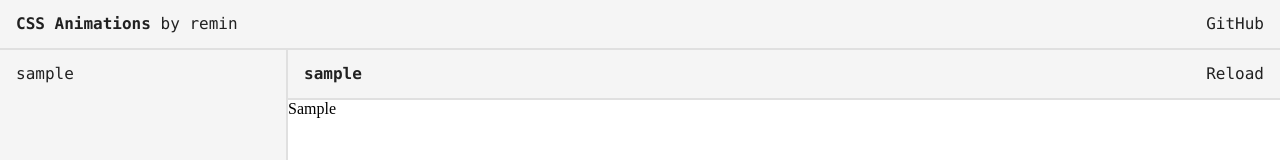
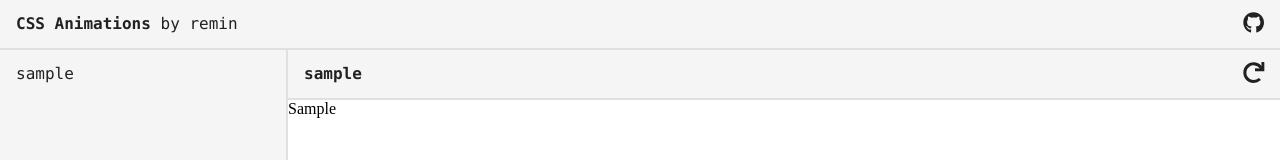
Before and after one commit to reminjp/css-animation, a React app: page / in a window 1280 px wide. Shown: the top 160 px of the page. Built offline with nearby package versions, Linux system fonts and the light colour scheme.

Commit message:
feat: icon

```diff
--- a/src/HeaderView.tsx
+++ b/src/HeaderView.tsx
@@ -1,4 +1,5 @@
 import * as React from 'react';
+import { FontAwesomeIcon } from '@fortawesome/react-fontawesome';
 import './HeaderView.scss';
 
 export const HeaderView: React.FC = () => {
@@ -8,7 +9,9 @@ export const HeaderView: React.FC = () => {
         <span className="header__brand">CSS Animations</span> by remin
       </div>
       <div>
-        <a href="https://github.com/rdrgn/css-animation">GitHub</a>
+        <a href="https://github.com/rdrgn/css-animation">
+          <FontAwesomeIcon icon={['fab', 'github']} size="lg" />
+        </a>
       </div>
     </div>
   );
--- a/src/WorkPlayerView.tsx
+++ b/src/WorkPlayerView.tsx
@@ -1,4 +1,5 @@
 import * as React from 'react';
+import { FontAwesomeIcon } from '@fortawesome/react-fontawesome';
 import { Work } from './Work';
 import './WorkPlayerView.scss';
 
@@ -16,8 +17,10 @@ export const WorkPlayerView: React.FC<Props> = props => {
           <span className="work-player__name">{props.work?.name}</span>{' '}
           {props.work?.date}
         </div>
-        <div>
-          <button>Reload</button>
+        <div className="work-player__reload">
+          <button>
+            <FontAwesomeIcon icon="redo" size="lg" />
+          </button>
         </div>
       </div>
       <iframe
--- a/src/index.scss
+++ b/src/index.scss
@@ -34,7 +34,7 @@ button {
   padding: 0;
   border: none;
   background: none;
-  color: $color-text;
+  color: inherit;
   text-decoration: none;
   font-family: $font-family-monospace;
   font-size: $length-text;
--- a/src/index.tsx
+++ b/src/index.tsx
@@ -1,5 +1,8 @@
 import * as React from 'react';
 import { render } from 'react-dom';
+import { library } from '@fortawesome/fontawesome-svg-core';
+import { faGithub } from '@fortawesome/free-brands-svg-icons';
+import { faRedo } from '@fortawesome/free-solid-svg-icons';
 import { HeaderView } from './HeaderView';
 import { Work } from './Work';
 import { WorkListView } from './WorkListView';
@@ -42,4 +45,6 @@ const App: React.FC<Props> = props => {
   );
 };
 
+library.add(faGithub, faRedo);
+
 render(<App works={WORKS} />, document.getElementById('root'));
```
